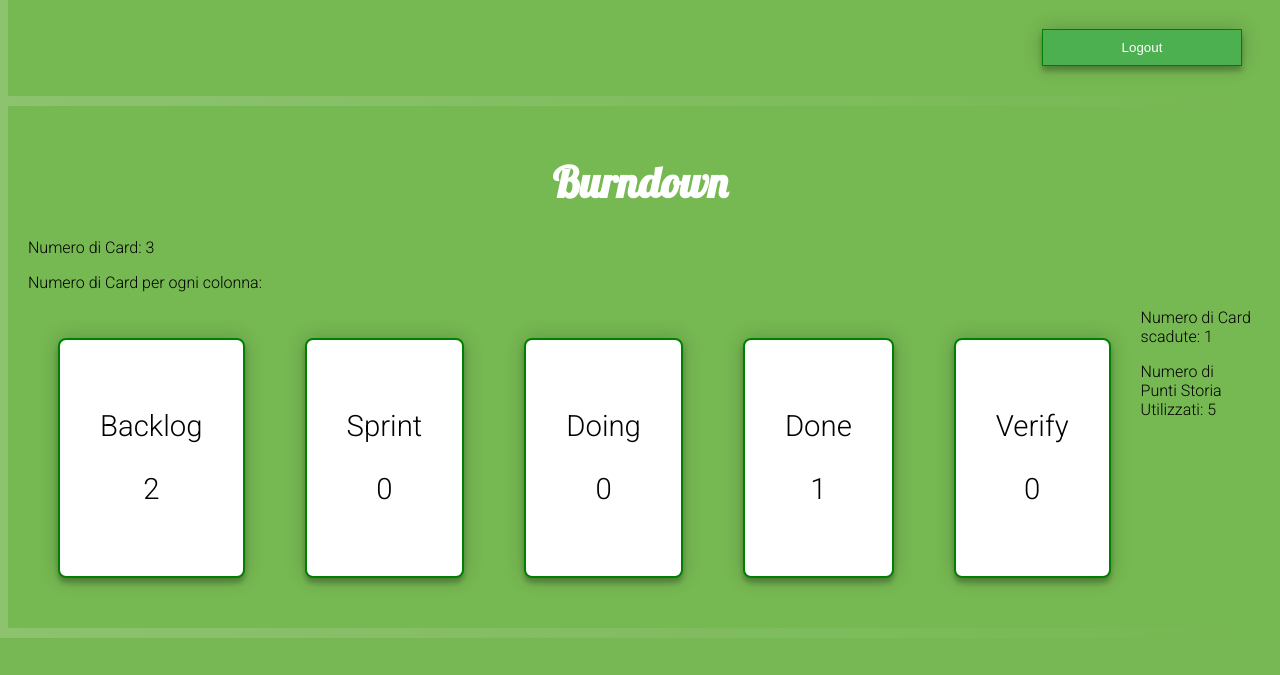
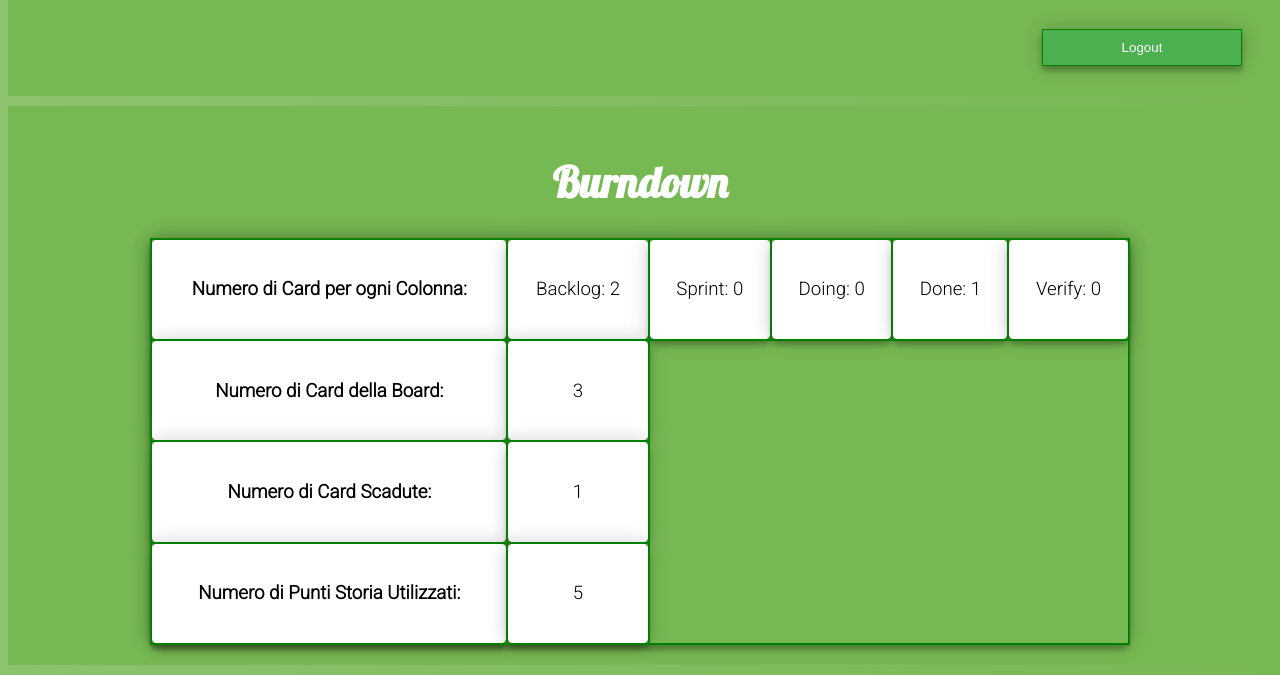
Before and after one commit to TrellixVulnTeam/test1234_AIG5, a Django app: page /burndown/9/ in a window 1280 px wide. Shown: the part 196-871 px from the top of the page. Before the commit the page ends 834 px from the top, so only its background shows below. Run offline with Django 3.2, Linux system fonts and the light colour scheme; a user stored in the database is signed in; data comes from the database, SQL or seed files in the repository; both versions use the stored data as it was after the commit.

Commit message:
last templates html + css

```diff
--- a/scrumboard_app/forms.py
+++ b/scrumboard_app/forms.py
@@ -1,5 +1,4 @@
 from django import forms
-from .models import *
 
 
 class DateInput(forms.DateInput):
--- a/scrumboard_app/static/css/scrum.css
+++ b/scrumboard_app/static/css/scrum.css
@@ -191,15 +191,17 @@ body {
   border: 2px solid green;
   border-radius: 8px;
   box-shadow: 0 0 20px 0 rgba(0, 0, 0, 0.2), 0 5px 5px 0 rgba(0, 0, 0, 0.24);
+  min-height: 150px;
+  min-width: 200px;
 }
 
 .boxCard{
-  background-color: white ;
   margin: 30px;
   padding: 40px ;
   text-align: center;
   border: 2px solid green;
   border-radius: 8px;
+  background-color: palegreen;
   box-shadow: 0 0 20px 0 rgba(0, 0, 0, 0.2), 0 5px 5px 0 rgba(0, 0, 0, 0.24);
 }
 
@@ -221,3 +223,17 @@ body {
   text-align: center;
   font-size: 32pt;
 }
+
+table, th, td {
+  border: 2px solid green;
+  border-collapse: collapse;
+  border-radius: 8px;
+  margin: 0 auto;
+  box-shadow: 0 0 20px 0 rgba(0, 0, 0, 0.2), 0 5px 5px 0 rgba(0, 0, 0, 0.24);
+}
+th, td {
+  padding: 20px;
+  text-align: center;
+  font-size: 14pt;
+  background-color: #FFFFFF;
+}
--- a/scrumboard_app/templates/scrumboard_app/burndown.html
+++ b/scrumboard_app/templates/scrumboard_app/burndown.html
@@ -12,16 +12,34 @@
     <div class="bodyContent">
         <h1 class="title-page">Burndown</h1>
         <div class="boardContainer">
-            <p>Numero di Card: {{ attrs.cardNum }}</p>
-            <p>Numero di Card per ogni colonna:</p>
-             {% for colonna in attrs.colonne %}
-                <div class="boxBoard" style="float: left">
-                    <p>{{ colonna.nome }}</p>
-                    <p>{{ colonna.cardNum }}</p>
-                </div>
-            {% endfor %}
-            <p>Numero di Card scadute: {{ attrs.scadute }}</p>
-            <p>Numero di Punti Storia Utilizzati: {{ attrs.ps }}</p>
+            <table style="width:80%">
+                <tr>
+                    <th>Numero di Card per ogni Colonna:</th>
+                    {% for colonna in attrs.colonne %}
+                        <td>
+                            <p>{{ colonna.nome }}: {{ colonna.cardNum }} </p>
+                        </td>
+                    {% endfor %}
+                </tr>
+                <tr>
+                    <th>Numero di Card della Board:</th>
+                    <td>
+                        <p>{{ attrs.cardNum }}</p>
+                    </td>
+                </tr>
+                <tr>
+                    <th>Numero di Card Scadute:</th>
+                    <td>
+                        <p>{{ attrs.scadute }}</p>
+                    </td>
+                </tr>
+                <tr>
+                    <th>Numero di Punti Storia Utilizzati:</th>
+                    <td>
+                        <p>{{ attrs.ps }}</p>
+                    </td>
+                </tr>
+            </table>
         </div>
     </div>
 {% endblock %}
--- a/scrumboard_app/templates/scrumboard_app/modify_card.html
+++ b/scrumboard_app/templates/scrumboard_app/modify_card.html
@@ -10,10 +10,12 @@
                         {{ field_form.as_p }}
                         <button type="submit">Salva</button>
                     </form>
+                    <br>
                     <form method="POST" class="add-user-form">{% csrf_token %}
                         {{ add_user_form.as_p }}
                         <button type="submit">Aggiungi Utente</button>
                     </form>
+                    <br>
                     <form method="POST" class="del-user-form">{% csrf_token %}
                         {{ del_user_form.as_p }}
                         <button type="submit">Rimuovi Utente</button>
--- a/scrumboard_app/templates/scrumboard_app/modify_column.html
+++ b/scrumboard_app/templates/scrumboard_app/modify_column.html
@@ -10,10 +10,12 @@
                         {{ field_form.as_p }}
                         <button type="submit">Salva</button>
                     </form>
+                    <br>
                     <form method="POST" class="add-card-form">{% csrf_token %}
                         {{ add_card_form.as_p }}
                         <button type="submit">Aggiungi Card</button>
                     </form>
+                    <br>
                     <form method="POST" class="del-card-form">{% csrf_token %}
                         {{ del_card_form.as_p }}
                         <button type="submit">Rimuovi Card</button>
--- a/scrumboard_app/views.py
+++ b/scrumboard_app/views.py
@@ -1,6 +1,5 @@
 from django.shortcuts import render, redirect
 from django.contrib.auth import authenticate, login, logout
-from django.contrib import messages
 from .forms import *
 from .models import *
 
```
Also changed, not shown: scrumboard_app/templates/scrumboard_app/add_user.html (+5 -5 lines), db.sqlite3.
